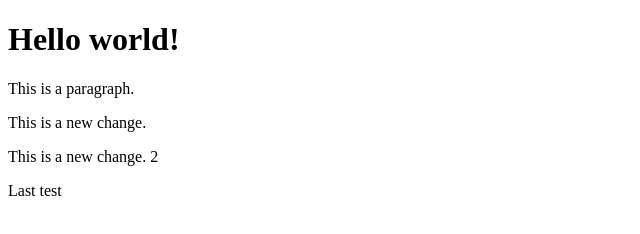
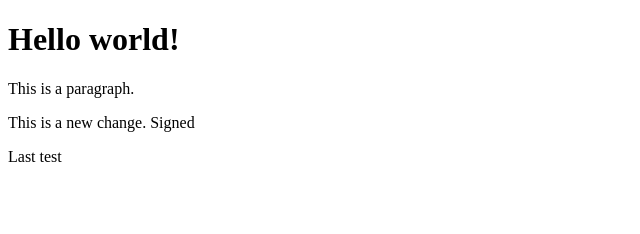
Before and after one commit to Diego1101/hello-world, a plain HTML site: page index.html in a window 1280 px wide. Shown: the whole page, without its empty margins (0-640 px from the left). Drawn offline with Linux system fonts and the light colour scheme.

Commit message:
Unsigned commit

```diff
--- a/index.html
+++ b/index.html
@@ -7,8 +7,7 @@
 
 <h1>Hello world!</h1>
 <p>This is a paragraph.</p>
-<p>This is a new change.</p>
-<p>This is a new change. 2</p>
+<p>This is a new change. Signed</p>
 <p>Last test</p>
 
 </body>
```
